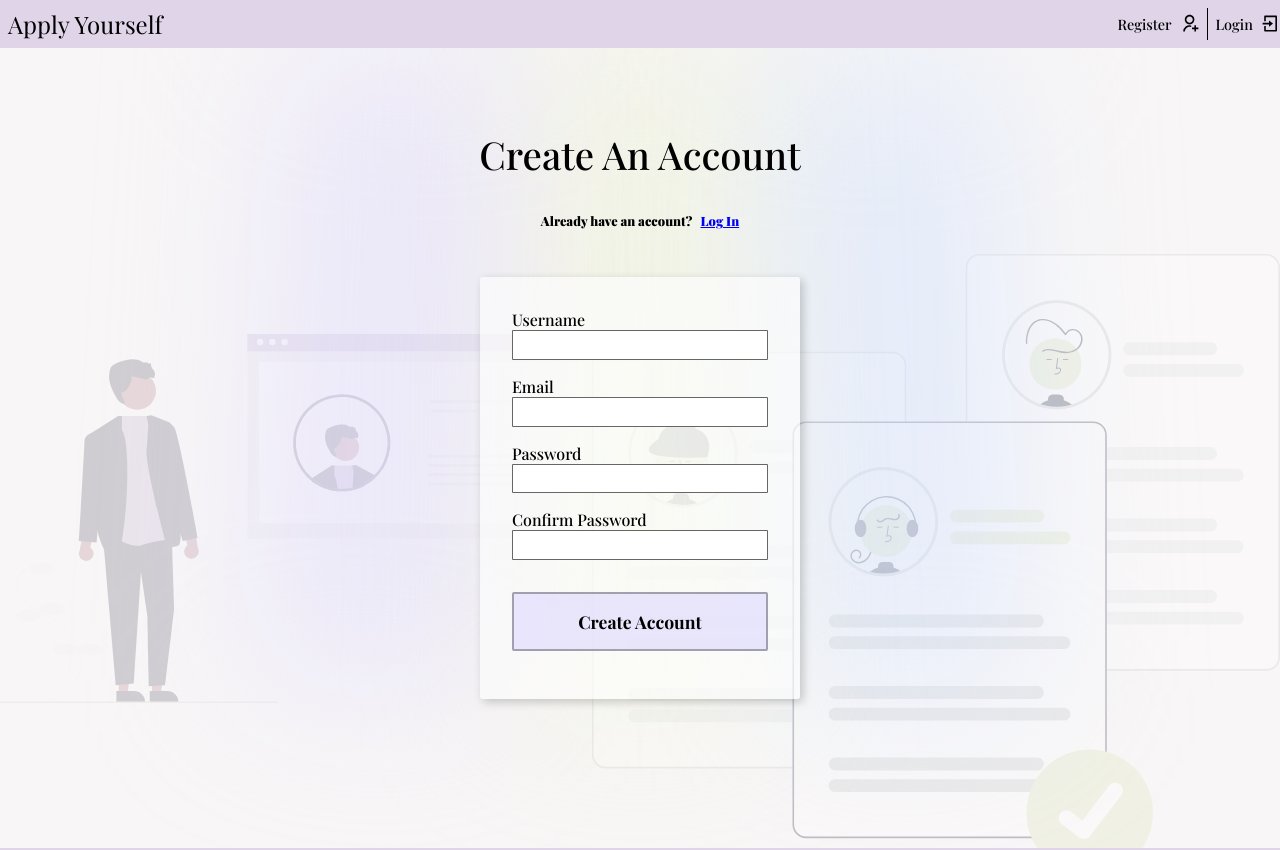
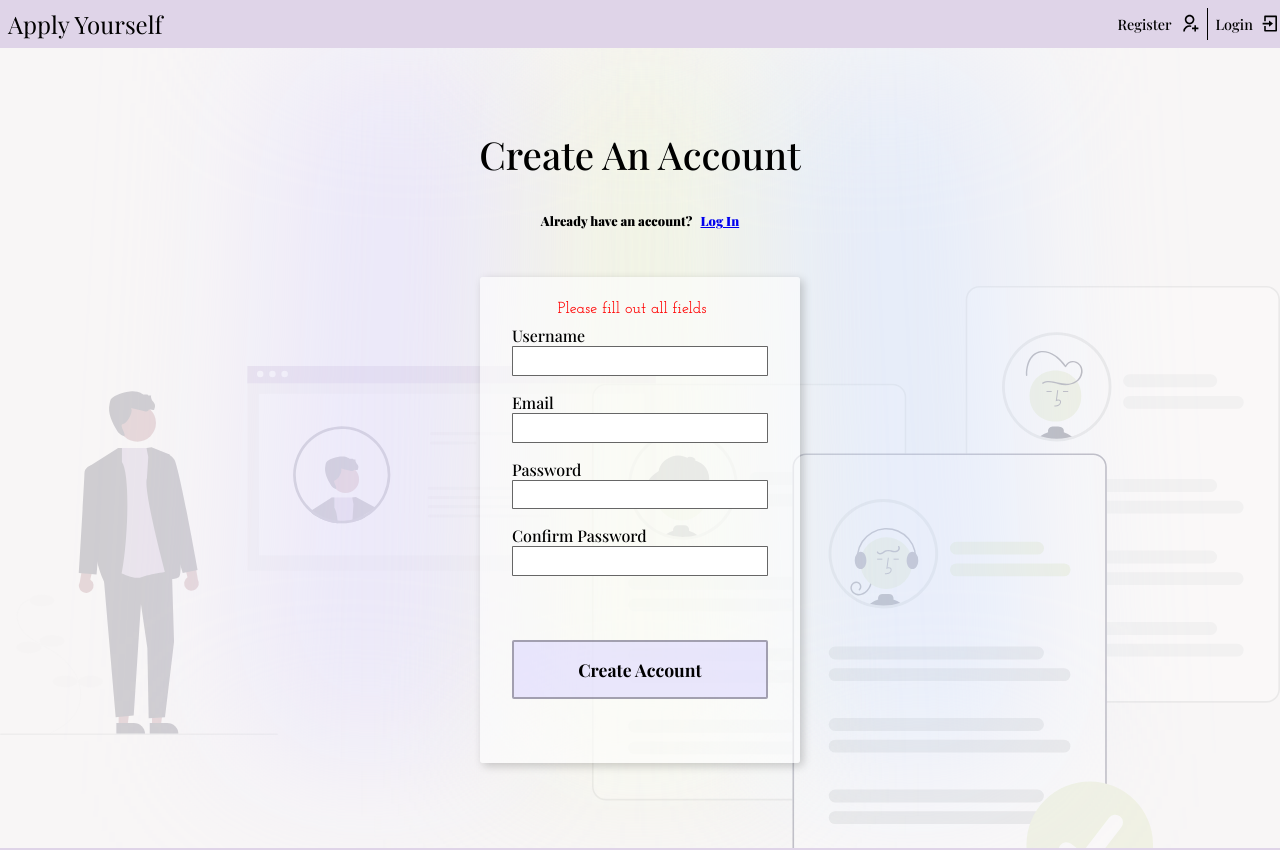
Before and after one commit to a-stepanian/apply-yourself-client, a React (Create React App) app: page /register in a window 1280 px wide. Shown: the top 850 px of the page. Built offline with nearby package versions, Linux system fonts and the light colour scheme; no server answers.

Commit message:
add validation feedback and update url

```diff
--- a/src/components/LogoutButton.js
+++ b/src/components/LogoutButton.js
@@ -5,12 +5,10 @@ import styled from "styled-components";
 import { RiLogoutBoxRLine } from "react-icons/ri";
 
 const LogoutButton = () => {
-  const { setLoggedIn } = useContext(AuthContext);
+  const { setLoggedIn, url } = useContext(AuthContext);
   const navigate = useNavigate();
   const logoutUser = async () => {
-    const url = "https://server-apply-yourself.herokuapp.com/auth/logout";
-    // const url = "http://localhost:5000/auth/logout";
-    await fetch(url, {
+    await fetch(`${url}/auth/logout`, {
       method: "GET",
       headers: {
         "Content-Type": "application/json",
--- a/src/pages/LoginPage.js
+++ b/src/pages/LoginPage.js
@@ -3,6 +3,7 @@ import { useNavigate, Link } from "react-router-dom";
 import AuthContext from "../context/AuthContext";
 import styled from "styled-components";
 import LineDesign from "../components/LineDesign";
+import { useEffect } from "react";
 
 const LoginPage = ({ isDropdownOpen, toggleDropdown }) => {
   const [form, setForm] = useState({
@@ -43,6 +44,10 @@ const LoginPage = ({ isDropdownOpen, toggleDropdown }) => {
 
     // check token
     await getLoggedIn();
+    if (!loggedIn) setError(true);
+  };
+
+  useEffect(() => {
     if (loggedIn) {
       setError(false);
 
@@ -57,10 +62,9 @@ const LoginPage = ({ isDropdownOpen, toggleDropdown }) => {
 
       // Redirect user to applications page
       if (loggedIn) navigate("/applications");
-    } else {
-      setError(true);
     }
-  };
+    // eslint-disable-next-line
+  }, [loggedIn]);
 
   return (
     <Wrapper>
--- a/src/pages/RegisterPage.js
+++ b/src/pages/RegisterPage.js
@@ -11,6 +11,15 @@ const RegisterPage = ({ isDropdownOpen, toggleDropdown }) => {
     password: "",
     passwordVerify: "",
   });
+  const [pwdError, setPwdError] = useState({ isError: false, msg: "" });
+  const [fieldsReqError, setFieldsReqError] = useState({
+    isError: false,
+    msg: "",
+  });
+  const [serverError, setServerError] = useState({
+    isError: false,
+    msg: "",
+  });
   const navigate = useNavigate();
   const { loggedIn, getLoggedIn, url } = useContext(AuthContext);
 
@@ -21,10 +30,33 @@ const RegisterPage = ({ isDropdownOpen, toggleDropdown }) => {
     });
   };
 
+  // Form validation user feedback
+  useEffect(() => {
+    setServerError({ isError: false, msg: "" });
+    setPwdError({ isError: false, msg: "" });
+    setFieldsReqError({ isError: false, msg: "" });
+    if (
+      !form.username ||
+      !form.email ||
+      !form.password ||
+      !form.passwordVerify
+    ) {
+      setFieldsReqError({ isError: true, msg: "Please fill out all fields" });
+      return;
+    }
+    if (form.password.length < 6) {
+      setPwdError({
+        isError: true,
+        msg: "Password must contain at least 6 characters",
+      });
+    } else if (form.password !== form.passwordVerify) {
+      setPwdError({ isError: true, msg: "Passwords do not match" });
+    }
+  }, [form]);
+
   // This function handles the form submission.
   const handleSubmit = async (e) => {
     e.preventDefault();
-    try {
     const newUser = {
       username: form.username,
       email: form.email,
@@ -33,7 +65,7 @@ const RegisterPage = ({ isDropdownOpen, toggleDropdown }) => {
     };
 
     // send post request to server
-      await fetch(`${url}/auth`, {
+    const response = await fetch(`${url}/auth`, {
       method: "POST",
       headers: {
         "Content-Type": "application/json",
@@ -41,12 +73,24 @@ const RegisterPage = ({ isDropdownOpen, toggleDropdown }) => {
       body: JSON.stringify(newUser),
       credentials: "include",
     }).catch((error) => {
-        console.log(error);
+      console.log("error from server: ", error);
       return;
     });
 
+    if (response.status !== 200) {
+      const data = await response.json();
+      if (data) setServerError({ isError: true, msg: data.errorMessage });
+    }
+
     // verify token and set state to logged in
     await getLoggedIn();
+  };
+
+  useEffect(() => {
+    if (loggedIn) {
+      setServerError({ isError: false, msg: "" });
+      setPwdError({ isError: false, msg: "" });
+      setFieldsReqError({ isError: false, msg: "" });
 
       // clear form
       setForm({
@@ -56,18 +100,21 @@ const RegisterPage = ({ isDropdownOpen, toggleDropdown }) => {
         passwordVerify: "",
       });
 
-      // close mobile nav menu
+      // Close mobile dropdown menu
       if (isDropdownOpen) toggleDropdown();
-    } catch (err) {
-      console.log(err);
+
+      // Redirect user to applications page
+      navigate("/applications");
     }
-  };
-
-  // redirect user upon successful login
-  useEffect(() => {
-    if (loggedIn) navigate("/applications");
     // eslint-disable-next-line
   }, [loggedIn]);
+  useEffect(() => {
+    if (loggedIn) {
+      // Redirect user to applications page
+      navigate("/applications");
+    }
+    // eslint-disable-next-line
+  }, []);
 
   return (
     <Wrapper>
@@ -96,6 +143,13 @@ const RegisterPage = ({ isDropdownOpen, toggleDropdown }) => {
         </div>
         <form onSubmit={handleSubmit}>
           <div className="form-input">
+            {fieldsReqError.isError && (
+              <p className="form-error">{fieldsReqError.msg}</p>
+            )}
+            {pwdError.isError && <p className="pwd-error">{pwdError.msg}</p>}
+            {serverError.isError && (
+              <p className="server-error">{serverError.msg}</p>
+            )}
             <label className="label" htmlFor="username">
               Username
             </label>
@@ -200,7 +254,24 @@ const Wrapper = styled.main`
     width: 100%;
     max-width: 20rem;
     margin: 1rem 1rem 5rem;
-    padding: 2rem;
+    padding: 3rem 2rem;
+    .form-error,
+    .server-error {
+      position: absolute;
+      width: 15rem;
+      text-align: center;
+      color: red;
+      font-family: "Josefin Slab", serif;
+      top: 1.5rem;
+    }
+    .pwd-error {
+      position: absolute;
+      width: 15rem;
+      text-align: center;
+      color: red;
+      font-family: "Josefin Slab", serif;
+      top: 19.5rem;
+    }
     .form-input {
       margin-bottom: 1rem;
       display: flex;
@@ -217,7 +288,7 @@ const Wrapper = styled.main`
     button {
       color: black;
       width: 100%;
-      margin: 1rem 0;
+      margin: 3rem 0 1rem;
       padding: 1rem;
       border: 2px solid rgba(0, 0, 0, 0.3);
       border-radius: 2px;
```
Lines whose indentation alone changed are shown as unchanged.
